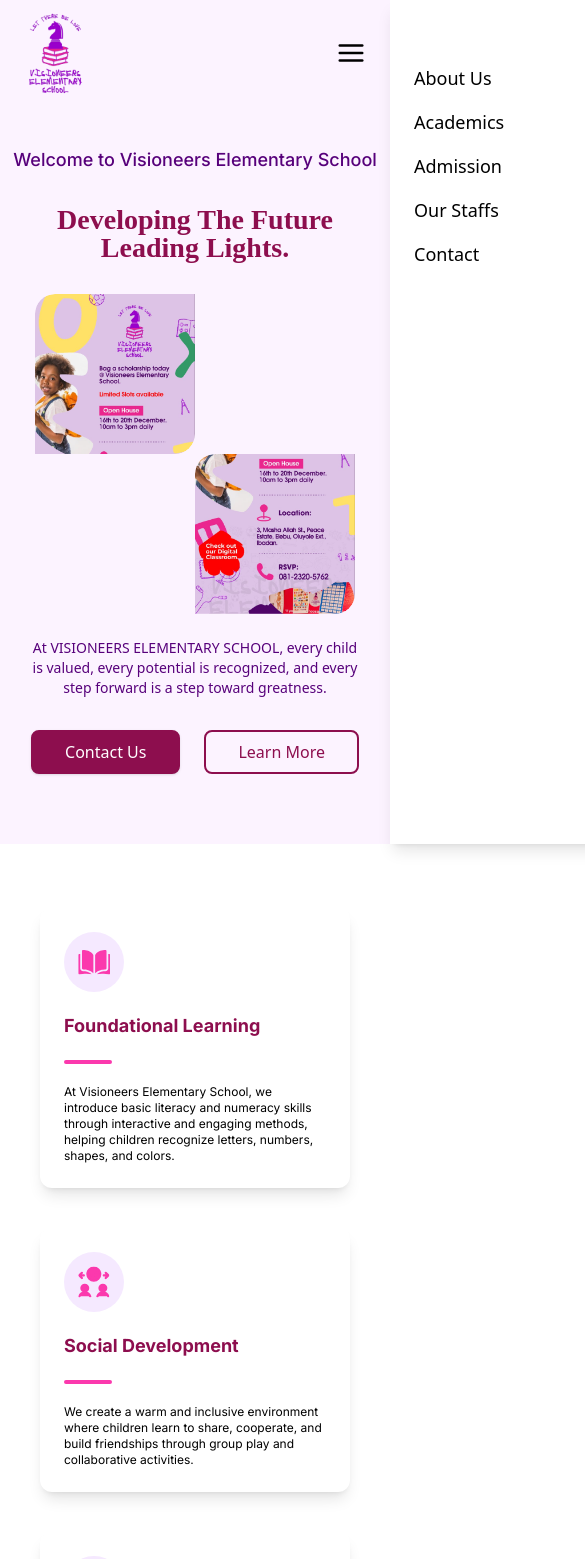
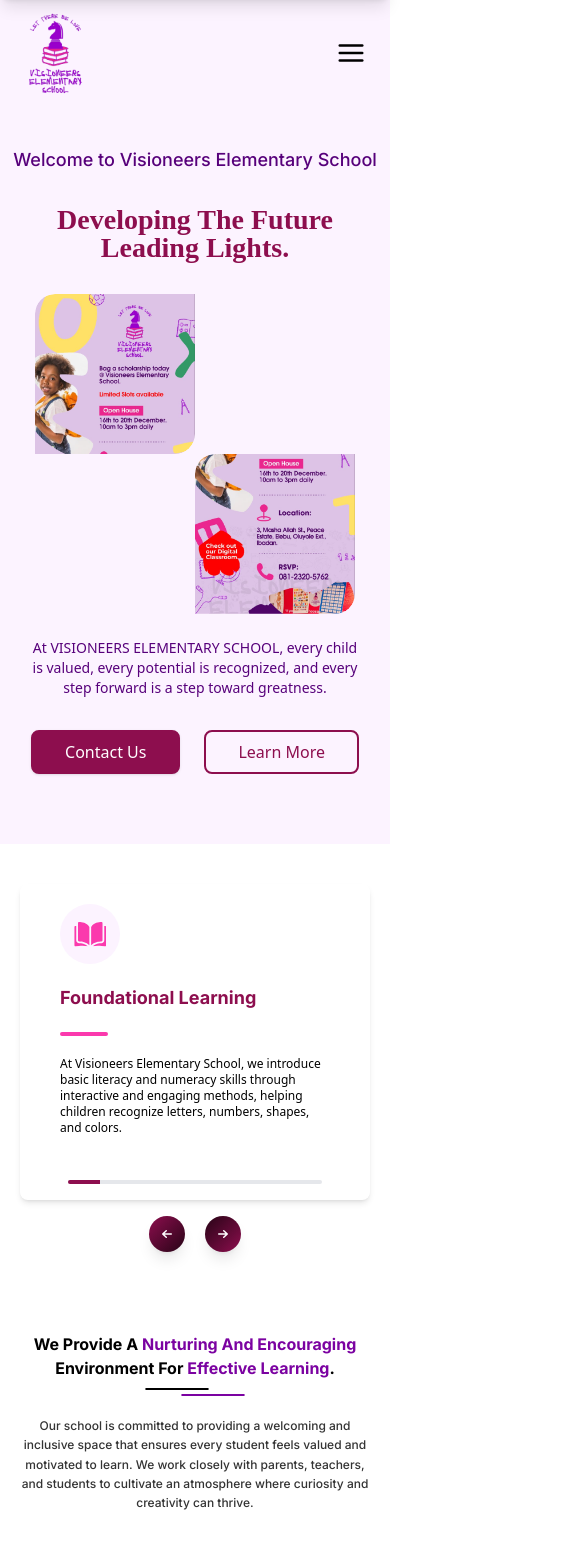
Before and after one commit to Mcdemzy/visioneers-elementary-school, a React (Vite) app: page / in a window 390 px wide. Shown: the top 1559 px of the page, 585 px wide, since content can reach past the window. Built offline with nearby package versions, Linux system fonts and the light colour scheme; the HTML template or start-up script is replaced by a standard one.

Commit message:
Done with responsive view

```diff
--- a/src/Pages/OurStaffs/OurStaffs..tsx
+++ b/src/Pages/OurStaffs/OurStaffs..tsx
@@ -1,50 +1,99 @@
+import { useEffect, useRef, useState } from "react";
 import { StaffCardData } from "../Shared/data";
 import DoubleLine from "../Shared/DoubleLine";
 import Footer from "../Shared/Footer";
 import Navbar from "../Shared/Navbar";
 import NewsLetter from "../Shared/NewsLetter";
+import "../Shared/scrollbar.css";
+import { HiMiniArrowSmallLeft, HiMiniArrowSmallRight } from "react-icons/hi2";
 
 function OurStaffs() {
+  const scrollContainerRef = useRef<HTMLDivElement | null>(null);
+  const [currentCard, setCurrentCard] = useState(0);
+  const [cardWidth, setCardWidth] = useState(0);
+
+  useEffect(() => {
+    const handleResize = () => {
+      if (scrollContainerRef.current) {
+        setCardWidth(scrollContainerRef.current.clientWidth);
+      }
+    };
+
+    handleResize();
+    window.addEventListener("resize", handleResize);
+    return () => window.removeEventListener("resize", handleResize);
+  }, []);
+
+  const scrollToCard = (index: any) => {
+    const container = scrollContainerRef.current;
+    if (container) {
+      container.scrollTo({ left: index * cardWidth, behavior: "smooth" });
+      setCurrentCard(index);
+    }
+  };
+
+  const scrollLeft = () => {
+    if (currentCard > 0) {
+      scrollToCard(currentCard - 1);
+    }
+  };
+
+  const scrollRight = () => {
+    if (currentCard < StaffCardData.length - 1) {
+      scrollToCard(currentCard + 1);
+    }
+  };
+
+  const handleScroll = () => {
+    const container = scrollContainerRef.current;
+    if (container) {
+      const newIndex = Math.round(container.scrollLeft / cardWidth);
+      setCurrentCard(newIndex);
+    }
+  };
+
   return (
     <div>
       <Navbar />
 
       {/* Our Staffs */}
-      <section className="py-16 px-[140px]">
-        <div className="mx-auto text-center pt-20">
-          <h2 className="text-2xl font-bold text-[#000000] font-Inter">
+      <section className="py-0 lg:px-[140px] px-5">
+        <div className="mx-auto text-center pt-36">
+          <h2 className="lg:text-2xl text-xl font-bold text-[#000000] font-Inter">
             Our <span className="text-[#7B02A1]">Staff</span>{" "}
           </h2>
           <DoubleLine />
-          <p className="mt-5 text-[#333333] font-medium text-base leading-[19.36px] font-Inter mx-auto">
+          <p className="md:mt-5 mt-3 text-[#333333] font-medium lg:text-base md:text-sm text-xs leading-[19.36px] font-Inter mx-auto">
             Meet Our Staff.
           </p>
         </div>
 
-        <div className="group overflow-hidden shadow-xl shadow-[#0000001A] mt-14 h-[444px] rounded-tl-[33.33px] rounded-br-[33.33px]">
+        <div className="group overflow-hidden shadow-xl shadow-[#0000001A] rounded-lg lg:mt-14 mt-10 h-full rounded- w-full lg:mb-14 mb-0">
           <img
             src="/images/staff.png"
             alt="Staffs"
-            className="rounded-tl-[33.33px] rounded-br-[33.33px] h-[444px] group-hover:scale-110 transition-all duration-500"
+            className="rounded-lg h-full w-full group-hover:scale-110 transition-all duration-500"
           />
         </div>
       </section>
 
       {/* Our Staffs card */}
-      <section className="py-16 px-20">
+      <section className="lg:py-16 py-10 lg:px-20 px-5">
         <div className="bg-[#8D0E4E] rounded-md p-2 mb-10">
           <h4 className="text-base font-bold font-Inter text-[#FFFFFF] text-center">
             Our Staff Qualities & Qualifications
           </h4>
         </div>
-        <div className="grid grid-cols-1 md:grid-cols-2 gap-10 max-w-7xl mx-auto">
+        <div className="max-w-7xl mx-auto">
+          {/* Desktop */}
+          <div className="hidden md:grid grid-cols-2 gap-10">
             {StaffCardData.map((card, index) => (
               <div
                 key={index}
                 className="bg-white p-6 rounded-xl shadow-lg group hover:shadow-xl hover:scale-105 transition-all duration-300 space-y-5"
               >
                 <div className="flex items-center justify-center bg-[#FCF3FF] w-[60px] h-[60px] rounded-full">
-                <img src={card.icon} alt={card.title} className="w-8 h-8 " />
+                  <img src={card.icon} alt={card.title} className="w-8 h-8" />
                 </div>
                 <h3 className="text-lg font-bold text-[#8D0E4E] font-Inter">
                   {card.title}
@@ -53,14 +102,79 @@ function OurStaffs() {
                 <h4 className="font-medium text-sm italic font-[roboto]">
                   {card.subTitle}
                 </h4>
-              <p className="text-[#000000] font-medium text-xs font-[roboto] leading-4 ">
+                <p className="text-[#000000] font-medium lg:text-sm text-xs leading-4">
                   {card.description}
                 </p>
               </div>
             ))}
           </div>
 
-        <p className="font-Inter text-[#333333] text-xl font-medium text-center leading-10 pt-24">
+          {/* Mobile */}
+          <div className="relative md:hidden">
+            <div className="rounded-lg shadow-md pb-4">
+              <div
+                ref={scrollContainerRef}
+                onScroll={handleScroll}
+                className="flex overflow-x-auto space-x-5 scrollbar-hide scroll-smooth px-5"
+              >
+                {StaffCardData.map((card, index) => (
+                  <div
+                    key={index}
+                    className="min-w-full bg-white p-5 rounded-xl space-y-5"
+                  >
+                    <div className="flex items-center justify-center bg-[#FCF3FF] w-[60px] h-[60px] rounded-full">
+                      <img
+                        src={card.icon}
+                        alt={card.title}
+                        className="w-8 h-8"
+                      />
+                    </div>
+                    <h3 className="text-lg font-bold text-[#8D0E4E] font-Inter">
+                      {card.title}
+                    </h3>
+                    <div className="w-12 rounded-sm border-[#FB39AD] border-2"></div>
+                    <h4 className="font-medium text-sm italic font-[roboto]">
+                      {card.subTitle}
+                    </h4>
+                    <p className="text-[#000000] font-medium lg:text-sm text-xs leading-4">
+                      {card.description}
+                    </p>
+                  </div>
+                ))}
+              </div>
+
+              {/* Progress Bar */}
+              <div className="h-1 bg-gray-200 rounded-full overflow-hidden mt-6 mx-12 relative">
+                <div
+                  className="absolute top-0 left-0 h-full bg-[#8D0E4E] transition-all duration-200"
+                  style={{
+                    width: `${
+                      ((currentCard + 1) / StaffCardData.length) * 100
+                    }%`,
+                  }}
+                ></div>
+              </div>
+            </div>
+
+            {/* Buttons */}
+            <div className="flex justify-center gap-5 items-center mt-4">
+              <button
+                onClick={scrollLeft}
+                className="bg-[#8D0E4E] text-white p-2 rounded-full shadow-lg bg-gradient-to-tl from-[#270416] to-[#8D0E4E]"
+              >
+                <HiMiniArrowSmallLeft className="text-xl" />
+              </button>
+              <button
+                onClick={scrollRight}
+                className="bg-[#8D0E4E] text-white p-2 rounded-full shadow-lg bg-gradient-to-tl from-[#8D0E4E] to-[#270416]"
+              >
+                <HiMiniArrowSmallRight className="text-xl" />
+              </button>
+            </div>
+          </div>
+        </div>
+
+        <p className="font-Inter text-[#333333] lg:text-xl md:text-base text-sm font-medium text-center lg:leading-10 leading-4 pt-24">
           The qualities and qualifications mentioned above have been central to
           the selection of our staff. Our team is comprised of dedicated and
           diligent individuals who collaborate harmoniously to ensure effective
--- a/src/Pages/Shared/DoubleLine.tsx
+++ b/src/Pages/Shared/DoubleLine.tsx
@@ -1,8 +1,8 @@
 function DoubleLine() {
   return (
-    <div className="w-[100px] h-3 mx-auto mt-2 relative group">
-      <div className="absolute top-0 left-0 group-hover:w-full border-2 rounded-sm border-[#000000] w-16 transition-all duration-500"></div>
-      <div className="absolute bottom-0 right-0 group-hover:w-full border-2 rounded-sm border-[#7B02A1] w-16 transition-all duration-500"></div>
+    <div className="w-[100px] md:h-3 h-2 mx-auto mt-2 relative group">
+      <div className="absolute top-0 left-0 group-hover:w-full md:border-2 border rounded-sm border-[#000000] w-16 transition-all duration-500"></div>
+      <div className="absolute bottom-0 right-0 group-hover:w-full md:border-2 border rounded-sm border-[#7B02A1] w-16 transition-all duration-500"></div>
     </div>
   );
 }
--- a/src/Pages/Shared/FeaturesSection.tsx
+++ b/src/Pages/Shared/FeaturesSection.tsx
@@ -1,18 +1,67 @@
+import { useRef, useState, useEffect } from "react";
+import { HiMiniArrowSmallLeft, HiMiniArrowSmallRight } from "react-icons/hi2";
 import {
   cardData,
   features,
   galleries,
   school,
+  StaffCardData,
   staffs,
 } from "./data";
 import DoubleLine from "./DoubleLine";
+import "../Shared/scrollbar.css"
 
 function FeaturesSection() {
+  const scrollContainerRef = useRef<HTMLDivElement | null>(null);
+  const [currentCard, setCurrentCard] = useState(0);
+  const [cardWidth, setCardWidth] = useState(0);
+
+  useEffect(() => {
+    const handleResize = () => {
+      if (scrollContainerRef.current) {
+        setCardWidth(scrollContainerRef.current.clientWidth);
+      }
+    };
+
+    handleResize();
+    window.addEventListener("resize", handleResize);
+    return () => window.removeEventListener("resize", handleResize);
+  }, []);
+
+  const scrollToCard = (index: any) => {
+    const container = scrollContainerRef.current;
+    if (container) {
+      container.scrollTo({ left: index * cardWidth, behavior: "smooth" });
+      setCurrentCard(index);
+    }
+  };
+
+  const scrollLeft = () => {
+    if (currentCard > 0) {
+      scrollToCard(currentCard - 1);
+    }
+  };
+
+  const scrollRight = () => {
+    if (currentCard < StaffCardData.length - 1) {
+      scrollToCard(currentCard + 1);
+    }
+  };
+
+  const handleScroll = () => {
+    const container = scrollContainerRef.current;
+    if (container) {
+      const newIndex = Math.round(container.scrollLeft / cardWidth);
+      setCurrentCard(newIndex);
+    }
+  };
+
   return (
     <main className="bg-white">
       {/* Card Section */}
-      <section className="py-16 px-10">
-        <div className="grid grid-cols-1 md:grid-cols-2 lg:grid-cols-3 gap-10 max-w-7xl mx-auto">
+      <section className="lg:py-16 py-10 lg:px-10 px-5">
+        {/* Desktop */}
+        <div className="hidden md:grid grid-cols-2 gap-10">
           {cardData.map((card, index) => (
             <div
               key={index}
@@ -31,19 +80,74 @@ function FeaturesSection() {
             </div>
           ))}
         </div>
+
+        {/* Mobile */}
+        <div className="relative md:hidden">
+          <div className="rounded-lg shadow-md pb-4">
+            <div
+              ref={scrollContainerRef}
+              onScroll={handleScroll}
+              className="flex overflow-x-auto space-x-5 scrollbar-hide scroll-smooth px-5"
+            >
+              {cardData.map((card, index) => (
+                <div
+                  key={index}
+                  className="min-w-full bg-white p-5 rounded-xl space-y-5"
+                >
+                  <div className="flex items-center justify-center bg-[#FCF3FF] w-[60px] h-[60px] rounded-full">
+                    <img src={card.icon} alt={card.title} className="w-8 h-8" />
+                  </div>
+                  <h3 className="text-lg font-bold text-[#8D0E4E] font-Inter">
+                    {card.title}
+                  </h3>
+                  <div className="w-12 rounded-sm border-[#FB39AD] border-2"></div>
+                  <p className="text-[#000000] font-medium lg:text-sm text-xs leading-4">
+                    {card.description}
+                  </p>
+                </div>
+              ))}
+            </div>
+
+            {/* Progress Bar */}
+            <div className="h-1 bg-gray-200 rounded-full overflow-hidden mt-6 mx-12 relative">
+              <div
+                className="absolute top-0 left-0 h-full bg-[#8D0E4E] transition-all duration-200"
+                style={{
+                  width: `${((currentCard + 1) / StaffCardData.length) * 100}%`,
+                }}
+              ></div>
+            </div>
+          </div>
+
+          {/* Buttons */}
+          <div className="flex justify-center gap-5 items-center mt-4">
+            <button
+              onClick={scrollLeft}
+              className="bg-[#8D0E4E] text-white p-2 rounded-full shadow-lg bg-gradient-to-tl from-[#270416] to-[#8D0E4E]"
+            >
+              <HiMiniArrowSmallLeft className="text-xl" />
+            </button>
+            <button
+              onClick={scrollRight}
+              className="bg-[#8D0E4E] text-white p-2 rounded-full shadow-lg bg-gradient-to-tl from-[#8D0E4E] to-[#270416]"
+            >
+              <HiMiniArrowSmallRight className="text-xl" />
+            </button>
+          </div>
+        </div>
       </section>
 
       {/* Environment Section */}
-      <section className="py-16">
+      <section className="lg:py-16 py-10 px-5">
         <div className="max-w-6xl mx-auto text-center">
-          <h2 className="text-2xl font-bold text-[#000000] font-Inter">
+          <h2 className="lg:text-2xl text-base font-bold text-[#000000] font-Inter">
             We Provide A{" "}
             <span className="text-[#7B02A1]">Nurturing And Encouraging</span>{" "}
             Environment For{" "}
             <span className="text-[#7B02A1]">Effective Learning</span>.
           </h2>
           <DoubleLine />
-          <p className="mt-5 text-[#333333] font-medium text-base leading-[19.36px] font-Inter w-[720px] mx-auto">
+          <p className="mt-5 text-[#333333] font-medium lg:text-base text-xs leading-[19.36px] font-Inter lg:w-[720px] w-full mx-auto">
             Our school is committed to providing a welcoming and inclusive space
             that ensures every student feels valued and motivated to learn. We
             work closely with parents, teachers, and students to cultivate an
@@ -51,9 +155,9 @@ function FeaturesSection() {
           </p>
         </div>
 
-        <div className="mt-12 grid grid-cols-1 sm:grid-cols-2 lg:grid-cols-3 gap-6 max-w-6xl mx-auto">
+        <div className="mt-12 grid grid-cols-1 sm:grid-cols-2 lg:grid-cols-3 gap-6 sm:space-y-0 lg:space-y-0 space-y-6 max-w-6xl mx-auto">
           {features.map((feature, index) => (
-            <div key={index} className="p-6 text-start">
+            <div key={index} className="text-start">
               <div className="overflow-hidden group h-56 w-full mb-6 rounded-xl shadow-xl shadow-gray-300">
                 <img
                   src={feature.image}
@@ -61,7 +165,7 @@ function FeaturesSection() {
                   className="h-full w-full mb-6 rounded-xl group-hover:scale-110 transition-all duration-300"
                 />
               </div>
-              <h3 className="text-xl font-bold text-[#8D0E4E]">
+              <h3 className="lg:text-xl text-base font-bold text-[#8D0E4E]">
                 {feature.title}
               </h3>
               <p className="mt-3 text-[#000000] font-normal text-xs font-Inter">
@@ -73,7 +177,7 @@ function FeaturesSection() {
       </section>
 
       {/* School Anthem here 😒*/}
-      <section className="py-16 lg:px-20 md:px-10 px-5">
+      <section className="lg:py-16 py-10 lg:px-20 md:px-10 px-5">
         <div className="mx-auto rounded-xl w-full lg:h-[780px] h-[500px] bg-[#00000033]">
           <h3 className="text-[#FFFFFF] text-4xl font-bold text-center pt-24">
             School Anthem
@@ -82,22 +186,22 @@ function FeaturesSection() {
       </section>
 
       {/* Events & Gallery */}
-      <section className="py-16">
+      <section className="lg:py-16 py-10 px-5 lg:px-20">
         <div className="mx-auto text-center">
-          <h2 className="text-2xl font-bold text-[#000000] font-Inter">
+          <h2 className="lg:text-2xl text-base font-bold text-[#000000] font-Inter">
             Events & <span className="text-[#7B02A1]">Gallery</span>{" "}
           </h2>
           <DoubleLine />
-          <p className="mt-5 text-[#333333] font-medium text-base leading-[19.36px] font-Inter mx-auto">
+          <p className="mt-5 text-[#333333] font-medium lg:text-base text-xs leading-[19.36px] font-Inter mx-auto">
             Join us as we showcase unforgettable moments and exciting events
             through our vibrant gallery!
           </p>
         </div>
 
-        <div className="mt-14 grid grid-cols-1 sm:grid-cols-2 lg:grid-cols-4 gap-6 max-w-6xl mx-auto">
+        <div className="mt-14 grid grid-cols-2 sm:grid-cols-2 lg:grid-cols-4 lg:gap-6 gap-5 max-w-6xl mx-auto">
           {galleries.map((gallery, index) => (
             <div key={index} className="">
-              <div className="overflow-hidden group h-64 w-full rounded-xl shadow-xl shadow-gray-300">
+              <div className="overflow-hidden group h-full w-full rounded-xl shadow-xl shadow-gray-300">
                 <img
                   src={gallery.image}
                   alt="Gallery"
@@ -110,29 +214,29 @@ function FeaturesSection() {
       </section>
 
       {/* Our School */}
-      <section className="py-16">
+      <section className="lg:py-16 py-10 px-5 lg:px-16">
         <div className="mx-auto text-center">
-          <h2 className="text-2xl font-bold text-[#000000] font-Inter">
+          <h2 className="lg:text-2xl text-base font-bold text-[#000000] font-Inter">
             Our <span className="text-[#7B02A1]">School</span>{" "}
           </h2>
           <DoubleLine />
-          <p className="mt-5 text-[#333333] font-medium text-base leading-[19.36px] font-Inter mx-auto">
+          <p className="mt-5 text-[#333333] font-medium lg:text-base text-xs leading-[19.36px] font-Inter mx-auto">
             Discover what makes our school a home for learning, growth, and
             unforgettable memories.
           </p>
         </div>
 
-        <div className="mt-14 grid grid-cols-1 sm:grid-cols-2 lg:grid-cols-3 gap-6 max-w-6xl mx-auto">
+        <div className="mt-14 flex gap-6 w-full overflow-auto lg:overflow-hidden scrollbar-hide scroll-smooth mx-auto">
           {school.map((grade, index) => (
             <div
               key={index}
-              className="bg-[#FEF1F9] shadow-[#0000001A] shadow-lg p-6 rounded-md text-center flex flex-col items-center"
+              className="bg-[#FEF1F9] shadow-[#0000001A] shadow-lg p-6 rounded-md text-center flex flex-col items-center w-full mx-auto"
             >
               <div className="py-3 flex-1">
                 <h3 className="text-2xl font-bold text-[#8D0E4E] mb-5 font-Inter">
                   {grade.title}
                 </h3>
-                <p className="text-[#000000] font-medium leading-5 text-sm font-Inter w-[309.33px]">
+                <p className="text-[#000000] font-medium leading-5 text-sm font-Inter w-80">
                   {grade.description}
                 </p>
               </div>
@@ -145,29 +249,29 @@ function FeaturesSection() {
       </section>
 
       {/* Our Staff */}
-      <section className="py-16 bg-[#FCF3FF]">
+      <section className="lg:py-16 py-10 px-5 lg:px-20 bg-[#FCF3FF]">
         <div className="mx-auto text-center">
-          <h2 className="text-2xl font-bold text-[#000000] font-Inter">
+          <h2 className="lg:text-2xl text-base font-bold text-[#000000] font-Inter">
             Our <span className="text-[#7B02A1]">Staff</span>{" "}
           </h2>
           <DoubleLine />
-          <p className="mt-5 text-[#333333] font-medium text-base leading-[19.36px] font-Inter mx-auto">
+          <p className="mt-5 text-[#333333] font-medium lg:text-base text-xs leading-[19.36px] font-Inter mx-auto">
             Discover the amazing individuals who work tirelessly to nurture and
             inspire our students.
           </p>
         </div>
 
-        <div className="mt-14 grid grid-cols-1 sm:grid-cols-2 lg:grid-cols-4 gap-6 max-w-6xl mx-auto">
+        <div className="mt-14 flex gap-6 w-full overflow-auto lg:overflow-hidden scrollbar-hide scroll-smooth mx-auto">
           {staffs.map((staff, index) => (
             <div key={index} className="flex items-center flex-col">
-              <div className="overflow-hidden group rounded-full h-64 w-64">
+              <div className="overflow-hidden group rounded-full lg:h-64 lg:w-64 h-40 w-40">
                 <img
                   src={staff.image}
                   alt={staff.name}
-                  className="rounded-full h-64 w-64 group-hover:scale-125 transition-all duration-300"
+                  className="rounded-full lg:h-64 lg:w-64 h-40 w-40 group-hover:scale-125 transition-all duration-300"
                 />
               </div>
-              <h3 className="mt-6 text-[#8D0E4E] font-bold text-xl font-[roboto]">
+              <h3 className="mt-6 text-[#8D0E4E] font-bold lg:text-xl text-base whitespace-nowrap font-[roboto]">
                 {staff.name}
               </h3>
               <p className="mt-3 font-normal text-xs font-Inter text-[#000000]">
--- a/src/Pages/Shared/Map.tsx
+++ b/src/Pages/Shared/Map.tsx
@@ -13,7 +13,7 @@ const Map = () => {
   const leadCityCoords: [number, number] = [7.4223, 3.9076];
 
   return (
-    <div className="relative h-96 w-full px-36">
+    <div className="relative h-96 w-full lg:px-36 px-9">
       <MapContainer
         center={leadCityCoords}
         zoom={10}
--- a/src/Pages/Shared/Navbar.tsx
+++ b/src/Pages/Shared/Navbar.tsx
@@ -67,10 +67,10 @@ function Navbar() {
         </button>
       </nav>
 
-      {/* sidebar */}
+      {/* mobilebar */}
       <div
-        className={`fixed top-0 right-0 h-full w-64 bg-white shadow-lg z-[9999] transform transition-transform duration-300 md:hidden ${
-          isSidebarOpen ? "translate-x-0" : "translate-x-full"
+        className={`fixed top-0 h-auto w-full bg-white shadow-lg z-[9999] transform transition-transform duration-300 md:hidden ${
+          isSidebarOpen ? "translate-y-0" : "-translate-y-full"
         } ${
           hasShadow
             ? "backdrop-blur-lg backdrop-brightness-80 bg-white/40 rounded-lg shadow-lg"
@@ -84,25 +84,36 @@ function Navbar() {
           <FiX />
         </button>
 
-        {/* Sidebar Links */}
+        {/* mobilebar Links */}
         <ul className="flex flex-col p-6 gap-4 font-medium text-lg mt-10">
-          {["About Us", "Academics", "Admission", "Our Staffs", "Contact"].map(
-            (item, index) => (
+          {[
+            "Home",
+            "About Us",
+            "Academics",
+            "Admission",
+            "Our Staffs",
+            "Contact",
+          ].map((item, index) => (
             <li key={index}>
               <NavLink
-                  to={`/${item.toLowerCase().replace(/\s+/g, "-")}`}
+                to={
+                  item === "Home"
+                    ? "/"
+                    : `/${item.toLowerCase().replace(/\s+/g, "-")}`
+                }
                 className={({ isActive }) =>
                   `transition duration-200 ${
-                      isActive ? "text-[#7B02A1]" : "text-black"
-                    } hover:text-[#7B02A1]`
+                    isActive
+                      ? "text-[#8D0E4E] font-bold text-base"
+                      : "text-[#6B6B6B] font-normal text-base"
+                  } hover:text-[#8D0E4E]`
                 }
                 onClick={closeSidebar}
               >
                 {item}
               </NavLink>
             </li>
-            )
-          )}
+          ))}
         </ul>
       </div>
     </div>
--- /dev/null
+++ b/src/Pages/Shared/scrollbar.css
@@ -0,0 +1,7 @@
+.scrollbar-hide::-webkit-scrollbar {
+  display: none;
+}
+.scrollbar-hide {
+  -ms-overflow-style: none;
+  scrollbar-width: none;
+}
```
Also changed, not shown: src/Pages/Contact/Contact.tsx (+8 -8 lines), src/Pages/Shared/Footer.tsx (+11 -11 lines), src/Pages/Shared/HeroSection.tsx (+10 -7 lines). Lines whose indentation alone changed are shown as unchanged.
